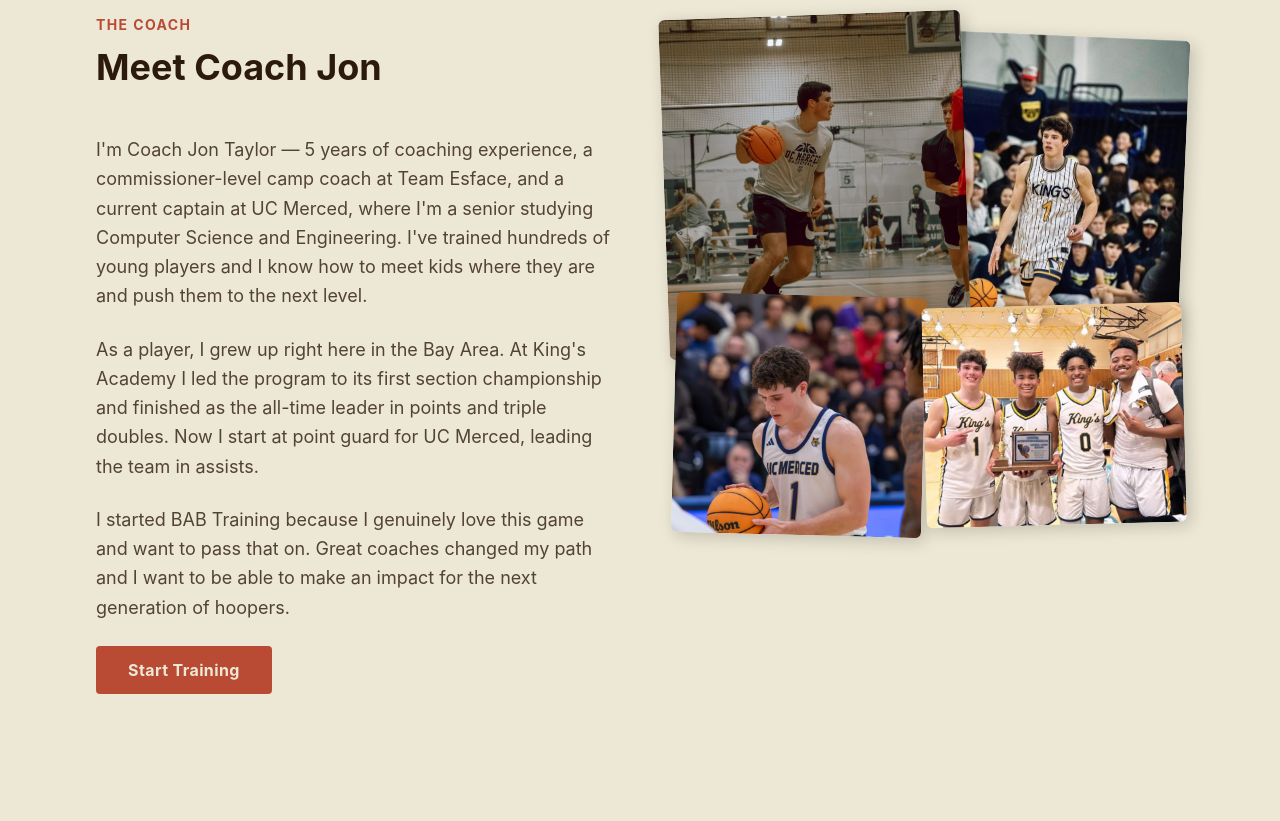
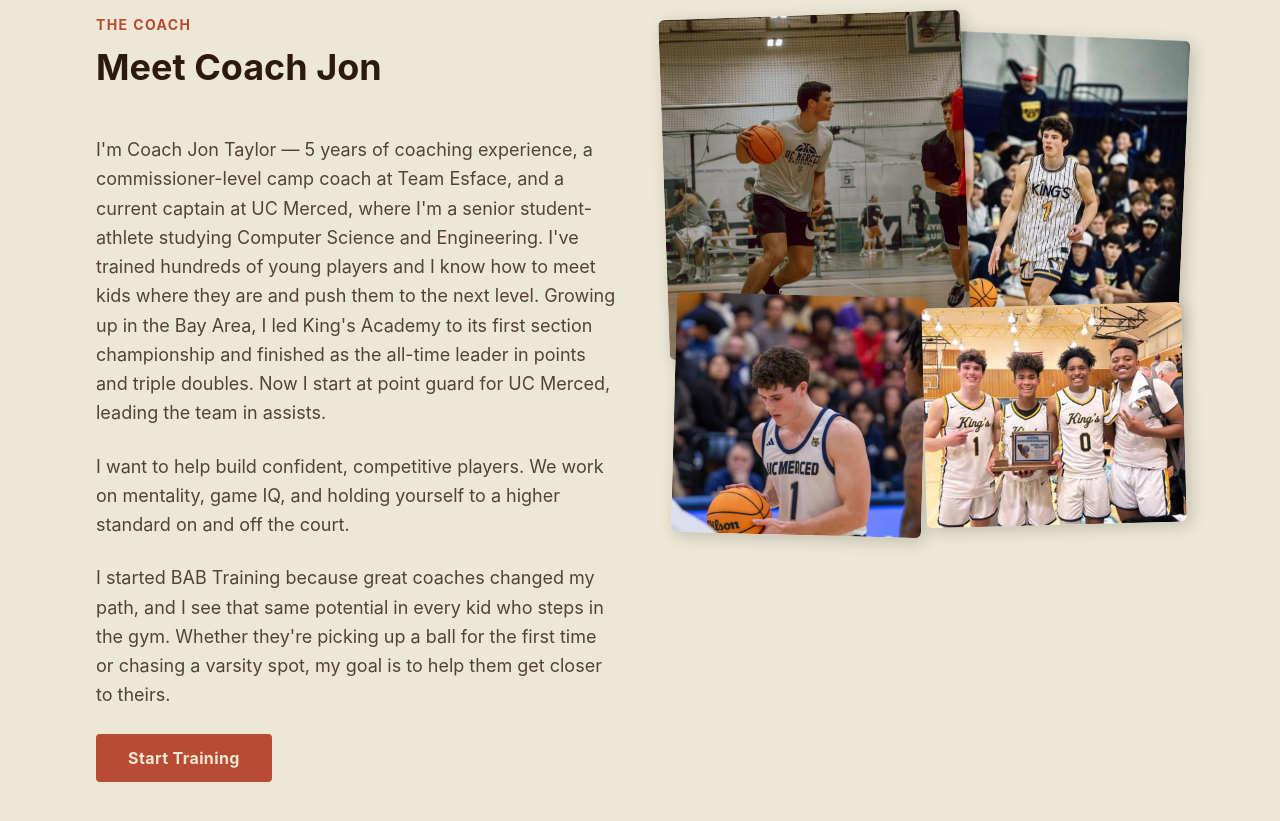
Before and after one commit to jtaylor1cs/bab-basketball, a React (Vite) app: page / in a window 1280 px wide. Shown: the part 3960-4781 px from the top of the page. Built offline with nearby package versions, Linux system fonts and the light colour scheme; a web font is replaced by a local one.

Commit message:
updating about

```diff
--- a/src/components/About.jsx
+++ b/src/components/About.jsx
@@ -19,19 +19,17 @@ function About() {
           </div>
 
           <p style={{ color: '#2C1A0E' }} className="leading-relaxed text-lg opacity-80">
-          I'm Coach Jon Taylor — 5 years of coaching experience, a commissioner-level camp coach at Team Esface, and a current captain at UC Merced, where I'm a senior studying Computer Science and Engineering. I've trained hundreds of young players and I know how to meet kids where they are and push them to the next level.
+          I'm Coach Jon Taylor — 5 years of coaching experience, a commissioner-level camp coach at Team Esface, and a current captain at UC Merced, where I'm a senior student-athlete studying Computer Science and Engineering. I've trained hundreds of young players and I know how to meet kids where they are and push them to the next level.
+          Growing up in the Bay Area, I led King's Academy to its first section championship and finished as the all-time leader in points and triple doubles. Now I start at point guard for UC Merced, leading the team in assists.
+          </p>
+
+          <p style={{ color: '#2C1A0E' }} className="leading-relaxed text-lg opacity-80">
+          I want to help build confident, competitive players. We work on mentality, game IQ, and holding yourself to a higher standard on and off the court.
 
           </p>
 
           <p style={{ color: '#2C1A0E' }} className="leading-relaxed text-lg opacity-80">
-          As a player, I grew up right here in the Bay Area. At King's Academy I led the program to its first section championship and finished as the all-time leader in points and triple doubles. Now I start at point guard for UC Merced, leading the team in assists.
-
-          </p>
-
-          <p style={{ color: '#2C1A0E' }} className="leading-relaxed text-lg opacity-80">
-            I started BAB Training because I genuinely love this game and
-            want to pass that on. Great coaches changed my path and I want
-            to be able to make an impact for the next generation of hoopers.
+          I started BAB Training because great coaches changed my path, and I see that same potential in every kid who steps in the gym. Whether they're picking up a ball for the first time or chasing a varsity spot, my goal is to help them get closer to theirs.
           </p>
 
           <button
```
